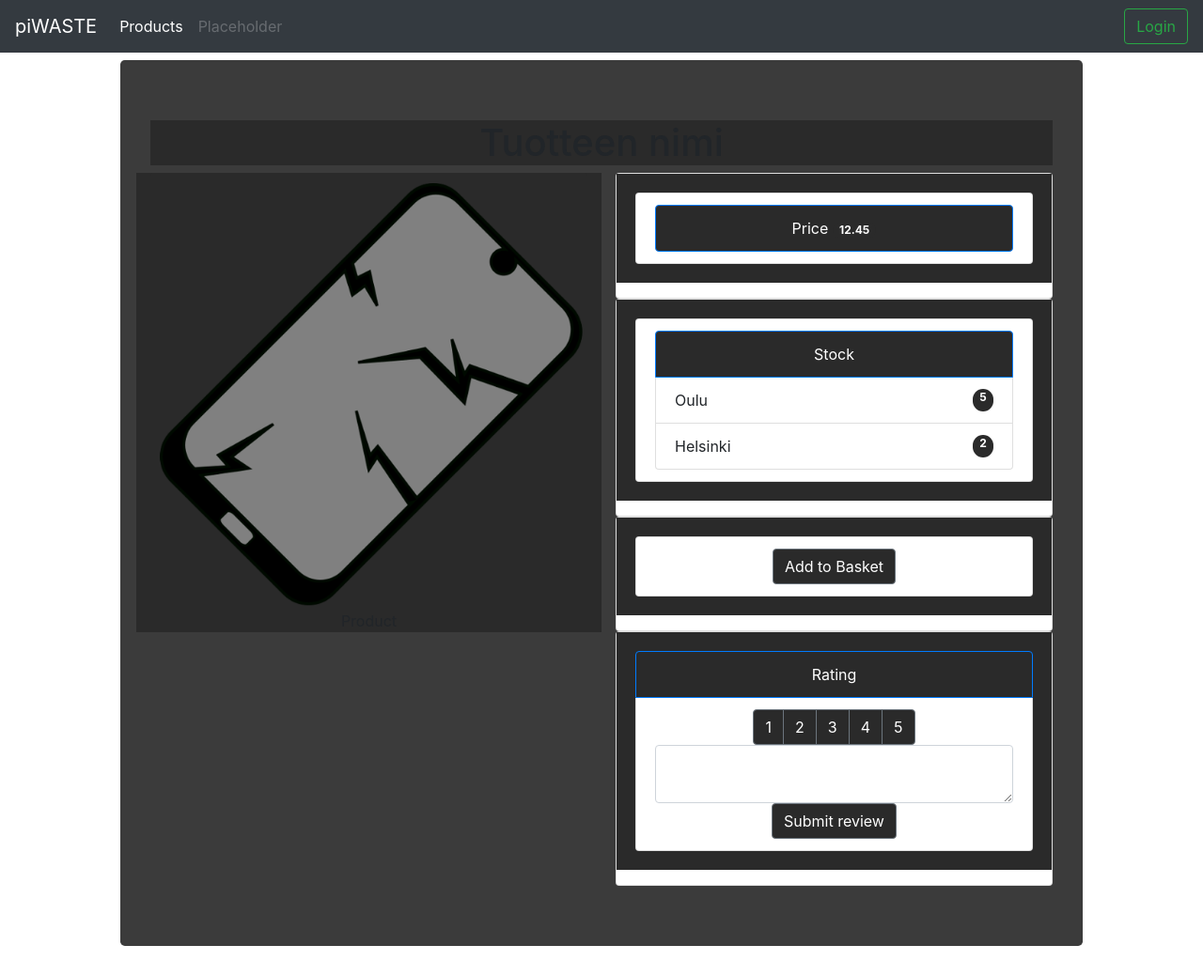
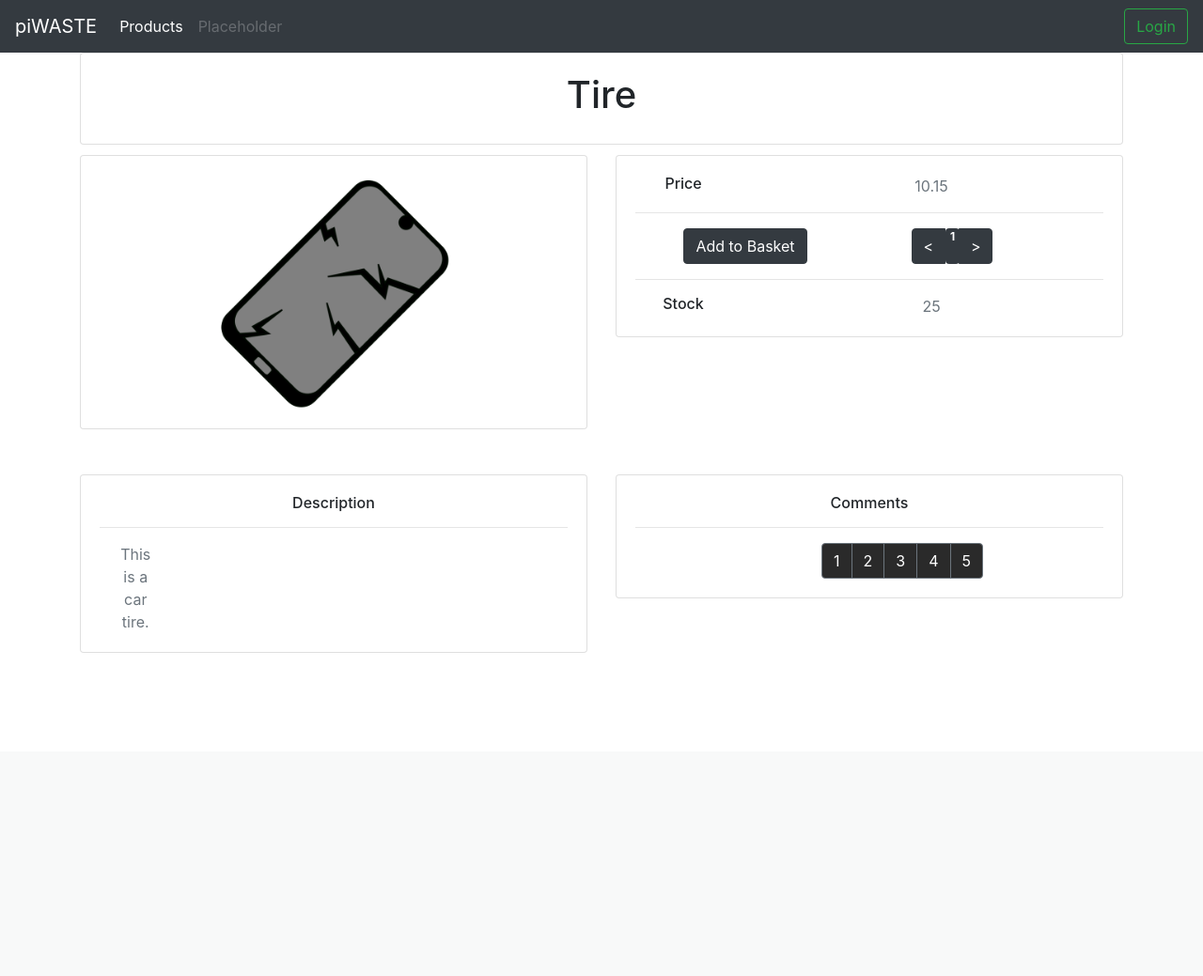
Before and after one commit to mmalmi1/piWASTE, a Flask app: page /product/1 in a window 1280 px wide. Shown: the whole page at 94% size. After the commit the page ends 695 px from the top, so only its background shows below. Run offline with Flask 2, Linux system fonts and the light colour scheme; data comes from the database, SQL or seed files in the repository; some libraries are stand-ins or nearby versions.

Commit message:
Fixes to product page

```diff
--- a/app/templates/product.html
+++ b/app/templates/product.html
@@ -9,77 +9,110 @@
 
 {% block body %}
 
-<nav aria-label="breadcrumb">
-  <ol class="breadcrumb">
-    <li class="breadcrumb-item"><a href="#">Home</a></li>
-    <li class="breadcrumb-item"><a href="#">Products</a></li>
-    <li class="breadcrumb-item active" aria-current="page">Product</li>
-    <li class="breadcrumb-item active" aria-current="page">id</li>
-  </ol>
-</nav>
-
-<section class="jumbotron text-center mx-auto general-box-background" style="width: 80%">
+<div class="container">
+  <div class="main-body" style="padding-top: 5%;">
+    <div class="row gutters-sm">
+      <div class="col-md-12">
+        <div class="card">
+          <div class="card-body">
             <div class="row">
-      <div class="col mx-auto">
-        <h1 style="background-color: #2a2a2aff" class="jumbotron-heading">Tuotteen nimi</h1>
+              <h1 class="jumbotron-heading mx-auto">{{ name }}</h1>
+              <!-- <h7 class="mb-0 mx-auto">{{ name }}</h7> -->
             </div>
           </div>
-    <div class="row">
-        <div class="col-md-6 mx-auto product-price-tag">
-          <img src="{{url_for('static', filename='assets/broken_phone1.png')}}" class="card-img-top mx-auto" style="background-color: #2a2a2aff" alt="Image" height="md-3"/>Product</img>
+        </div>
+      </div>
+    </div>
+  </div>
+</div>
+<div class="container">
+  <div class="main-body" style="padding-top: 1%;">
+      <div class="row gutters-sm">
+          <div class="col-md-6 mb-5">
+              <div class="card">
+                  <div class="card-body">
+                      <div class="d-flex flex-column align-items-center text-center">
+                          <img src="{{url_for('static', filename='assets/broken_phone1.png')}}" alt="Admin" width="250">
+                      </div>
+                  </div>
+              </div>
           </div>
           <div class="col-md-6">
-        <div class="card">
-          <ul class="card-body product-price-tag">
-            <li class="list-group-item">
-              <ul class="list-group">
-                <li class="list-group-item active" style="background-color: #2a2a2aff">
-                  Price
-                  <span class="badge badge-primary badge-pill" style="background-color: #2a2a2aff">12.45</span>
-                </li>
-          </ul>
+              <div class="card mb-3">
+                  <div class="card-body">
+                      <div class="row">
+                          <div class="col-sm-3">
+                              <h6 class="mb-0">Price</h6>
                           </div>
-        <div class="card">
-          <ul class="card-body product-price-tag">
-            <li class="list-group-item">
-              <ul class="list-group">
-                <li class="list-group-item active" style="background-color: #2a2a2aff">Stock</li>
-                <li class="list-group-item d-flex justify-content-between align-tems-center">
-                  Oulu
-                  <span class="badge badge-primary badge-pill" style="background-color: #2a2a2aff">5</span>
-                <li class="list-group-item d-flex justify-content-between align-tems-center">
-                  Helsinki
-                  <span class="badge badge-primary badge-pill" style="background-color: #2a2a2aff">2</span>
-              </li>
-          </ul>
+                          <div class="col-sm-9 text-secondary">{{ price }}</div>
                       </div>
-        <div class="card">
-          <ul class="card-body product-price-tag">
-            <li class="list-group-item">
-              <button type="button" class="btn btn-secondary" style="background-color: #2a2a2aff">Add to Basket</button>
-            </li>
-          </ul>
+                      <hr>
+                      <div class="row">
+                        <div class="col-md-6">
+                          <button class="btn btn-dark edit-button" type="submit">Add to Basket</button>
                         </div>
-      <div class="card">
-        <ul class="card-body product-price-tag">
-          <li class="list-group-item active" style="background-color: #2a2a2aff">Rating</li>
-          <li class="list-group-item">
+                        <div class="col-sm-4 text-secondary">
+                          <div class="btn-group" role="group" aria-label="Basic example">
+                            <button type="button" class="btn btn-dark"><</button>
+                            <span class="badge badge-dark"> 1 </span>
+                            <button type="button" class="btn btn-dark">></button>
+                          </div>
+                        </div>
+                      </div>
+                      <hr>
+                      <div class="row">
+                          <div class="col-sm-3">
+                              <h6 class="mb-0">Stock</h6>
+                          </div>
+                          <div class="col-sm-9 text-secondary">{{ stock }}</div>
+                      </div>
+                  </div>
+              </div>
+          </div>
+          <div class="col-md-6">
+            <div class="card mb-3">
+                <div class="card-body">
+                    <div class="row">
+                        <div class="col-sm-3 mx-auto">
+                            <h6 class="mb-0">Description</h6>
+                        </div>
+                    </div>
+                    <hr>
+                    <div class="row">
+                        <div class="col-sm-3">
+                            <div class="col-sm-9 text-secondary">{{ description }}</div>
+                        </div>
+                    </div>
+                </div>
+            </div>
+        </div>
+        <div class="col-md-6">
+          <div class="card mb-3">
+              <div class="card-body">
+                  <div class="row">
+                      <div class="col-sm-3 mx-auto">
+                          <h6 class="mb-0">Comments</h6>
+                      </div>
+                  </div>
+                  <hr>
+                  <div class="row">
+                    <div class="col-sm-3 mx-auto">
                       <div class="btn-toolbar" role="toolbar" aria-label="Toolbar with button groups">
-              <div class="btn-group mr-2 mx-auto" role="group" aria-label="First group">
+                        <div class="btn-group mr-2" role="group" aria-label="First group">
                           <button type="button" class="btn btn-secondary" style="background-color: #2a2a2aff">1</button>
                           <button type="button" class="btn btn-secondary" style="background-color: #2a2a2aff">2</button>
                           <button type="button" class="btn btn-secondary" style="background-color: #2a2a2aff">3</button>
                           <button type="button" class="btn btn-secondary" style="background-color: #2a2a2aff">4</button>
                           <button type="button" class="btn btn-secondary" style="background-color: #2a2a2aff">5</button>
                       </div>
-                <textarea class="form-control" aria-label="With textarea" maxlength="200"></textarea>
-                <button type="button" class="btn btn-secondary mx-auto" style="background-color: #2a2a2aff">Submit review</button>
-            </div>
-          </li>
-        </ul>
                     </div>
                 </div>
-</section>
+              </div>
+          </div>
+      </div>
+      </div>
+  </div>
+</div>
 
 
 {% endblock %}
--- a/app/views/product.py
+++ b/app/views/product.py
@@ -5,11 +5,30 @@ mod = Blueprint('product', __name__)
 
 @mod.route('/product/<int:productId>')
 def product(productId=None):
+    '''
+    Product view.
+    CREATE TABLE products (
+        product_id INTEGER PRIMARY KEY AUTOINCREMENT,
+        name TEXT UNIQUE NOT NULL,
+        price REAL NOT NULL,
+        description TEXT NOT NULL,
+        image TEXT,
+        stock INTEGER DEFAULT 0
+    );
+    '''
 
     command = f'SELECT * FROM products WHERE product_id = {productId}'
     prod = db.get_from_db(command)
-    print(tuple(prod))
-    resp = make_response(render_template('product.html'))
+    prod = prod.fetchall()[0]
+    print(prod["product_id"])
+    print(prod["name"])
+    print(prod["price"])
+    print(prod["description"])
+    print(prod["image"])
+    print(prod["stock"])
+    resp = make_response(render_template('product.html', product_id=prod["product_id"], name=prod["name"],
+                                        price=prod["price"], description=prod["description"],
+                                        image=prod["image"], stock=prod["stock"]))
     return resp
 
 @mod.route('/product/<int:productId>/addToCart')
```
Lines whose indentation alone changed are shown as unchanged.
